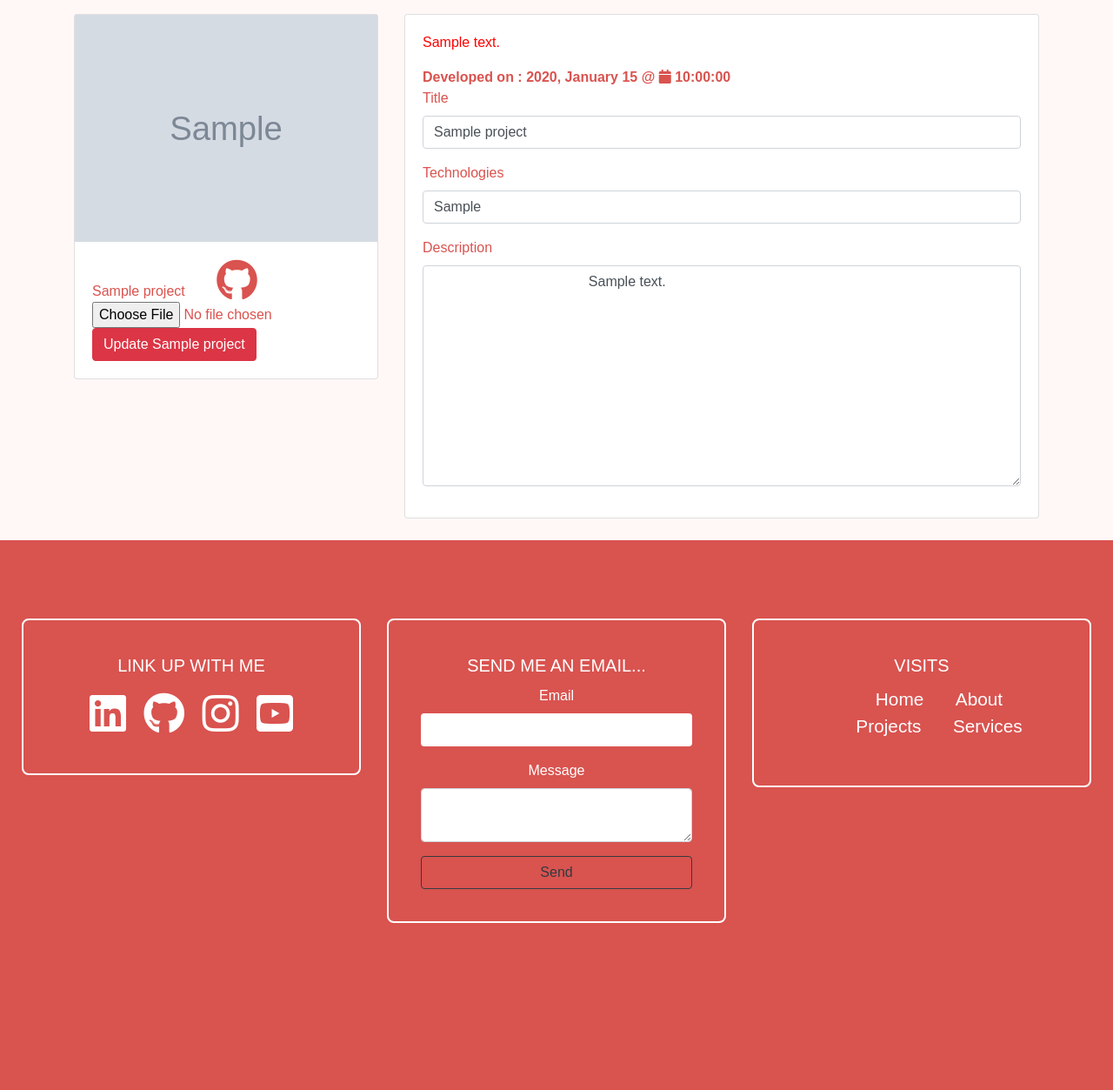
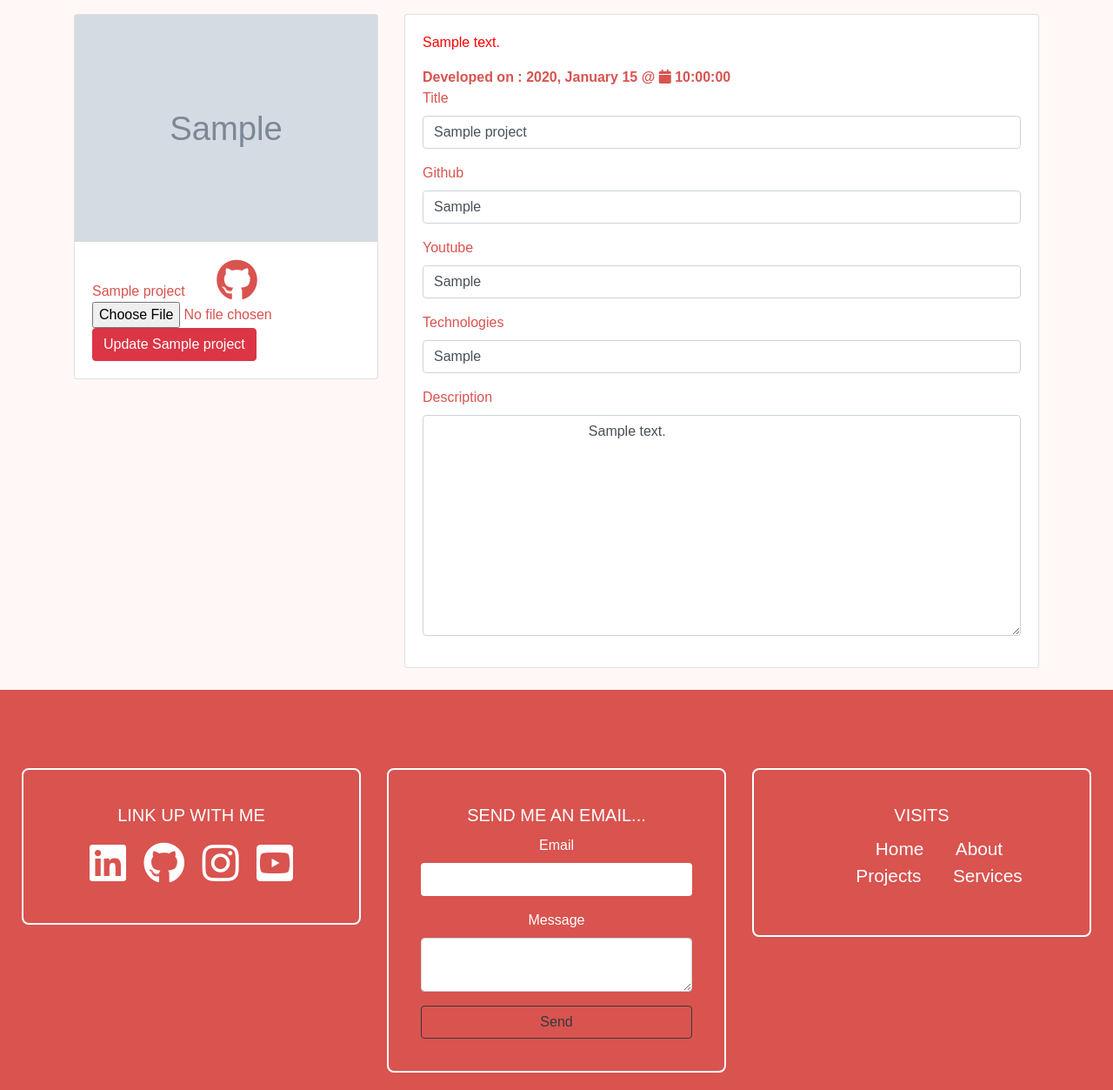
Before and after one commit to AntonyIS/My-Portfolio, a Flask app: page /projects/detail/1 in a window 1280 px wide. Shown: the part 349-1602 px from the top of the page at 87% size. Before the commit the page ends 1410 px from the top, so only its background shows below. Run offline with Flask 2, Linux system fonts and the light colour scheme; a user stored in the database is signed in; tables that the repository leaves empty hold one stand-in row (values such as "Sample post"); grey boxes marked "Sample" are stand-in pictures; some libraries are stand-ins or nearby versions.

Commit message:
Upated the detail view for projects

```diff
--- a/app/templates/projects_detail.html
+++ b/app/templates/projects_detail.html
@@ -60,9 +60,18 @@
                                     <input type="text" class="form-control" name="name" value="{{ project.name }}">
                                 </div>
                                 <div class="form-group">
+                                    <label for="">Github</label>
+                                    <input type="url" class="form-control" name="github" value="{{ project.github }}">
+                                </div>
+                                <div class="form-group">
+                                    <label for="">Youtube</label>
+                                    <input type="url" class="form-control" name="youtube" value="{{ project.youtube }}">
+                                </div>
+                                <div class="form-group">
                                     <label for="">Technologies</label>
                                     <input type="text" class="form-control" name="technologies" value="{{ project.technologies }}">
                                 </div>
+
                                 <div class="form-group">
                                     <label for="">Description</label>
                                     <textarea name="description" id="" cols="30" rows="10" class="form-control">
```
Also changed, not shown: app/static/images/uploads/projects/kt2.jpg (added).
